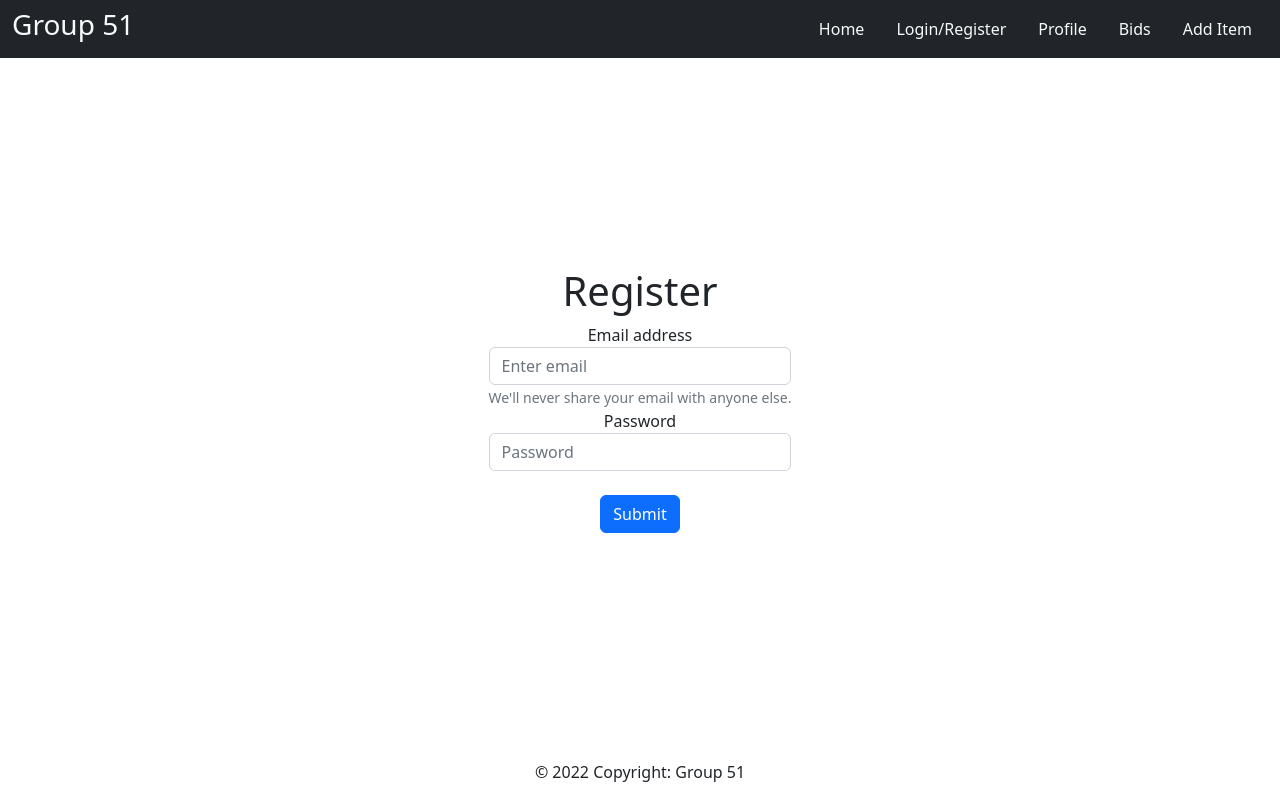
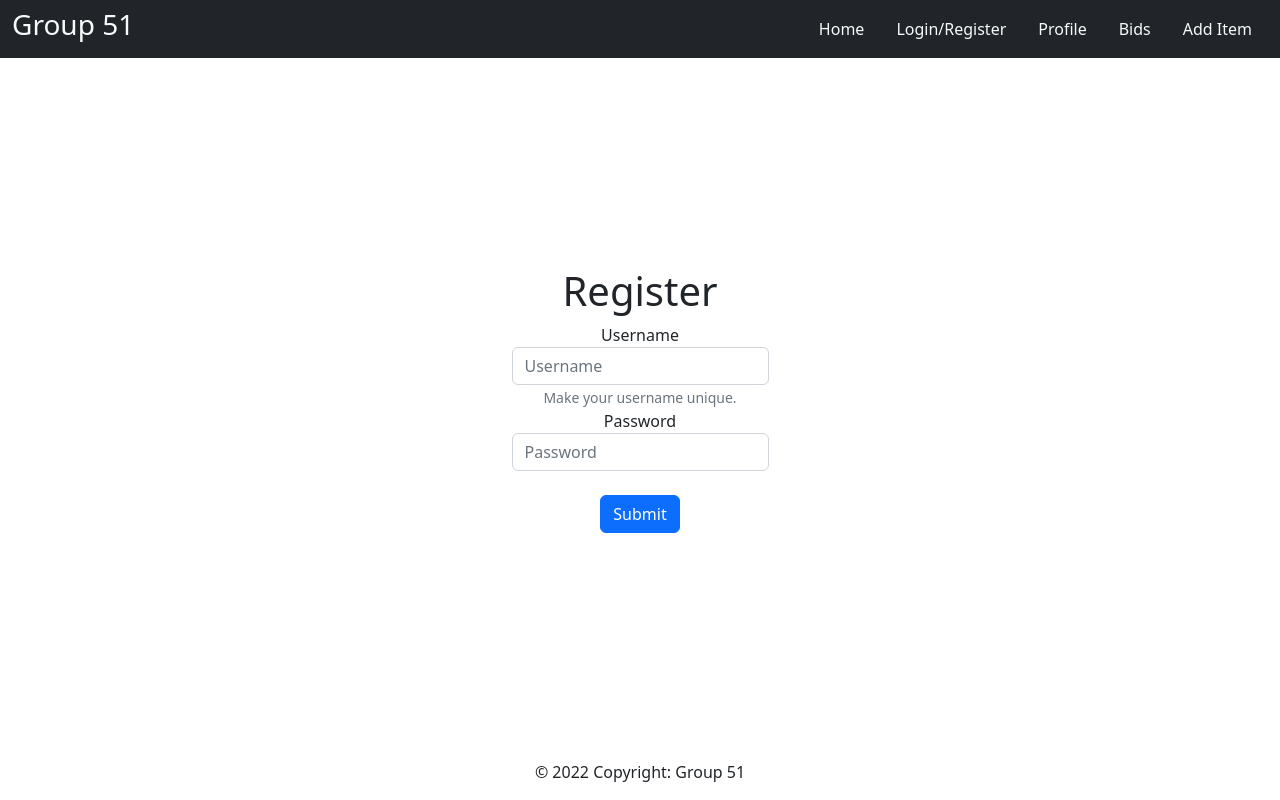
Before and after one commit to anisfaqiehah/ECS639U-Group51, a Vue app in the folder Frontend/: page /register in a window 1280 px wide. Built offline with nearby package versions, Linux system fonts and the light colour scheme.

Commit message:
Update Register.vue

```diff
--- a/Frontend/src/views/Register.vue
+++ b/Frontend/src/views/Register.vue
@@ -3,13 +3,13 @@
     <h1>Register</h1>
     <form v-on:submit.prevent="submitForm">
   <div class="form-group">
-    <label for="exampleInputEmail1">Email address</label>
-    <input type="email" class="form-control" id="exampleInputEmail1" aria-describedby="emailHelp" placeholder="Enter email">
-    <small id="emailHelp" class="form-text text-muted">We'll never share your email with anyone else.</small>
+    <label for="user">Username</label>
+    <input type="text" class="form-control" id="user" aria-describedby="emailHelp" placeholder="Username">
+    <small id="userHelp" class="form-text text-muted">Make your username unique.</small>
   </div>
   <div class="form-group">
-    <label for="exampleInputPassword1">Password</label>
-    <input type="password" class="form-control" id="exampleInputPassword1" placeholder="Password">
+    <label for="pass">Password</label>
+    <input type="password" class="form-control" id="pass" placeholder="Password">
   </div><br>
   <button type="p-2 submit" class="btn btn-primary">Submit</button>
 </form>
```
